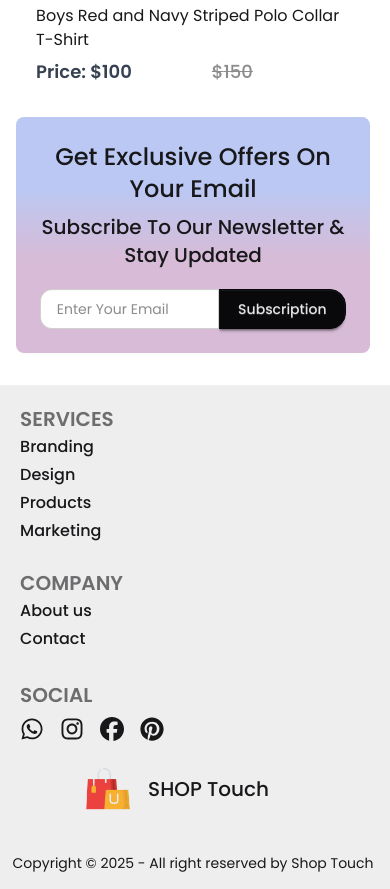
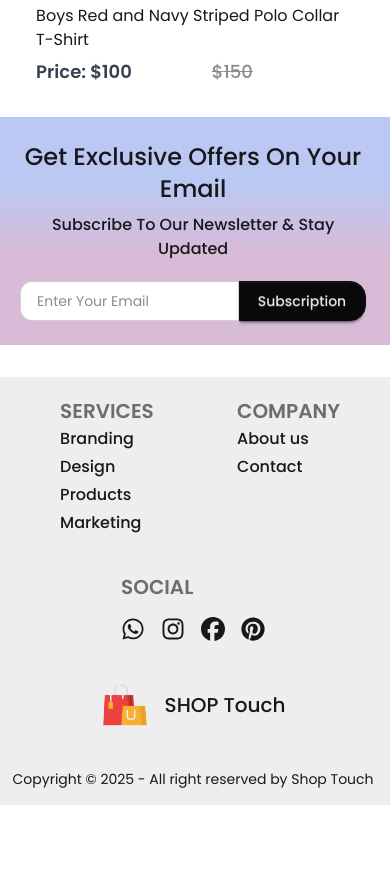
Before and after one commit to salman60mahmud/shop_touch, a React (Vite) app: page / in a window 390 px wide. Shown: the part 7132-8021 px from the top of the page. After the commit the page ends 7937 px from the top, so only its background shows below. Built offline with nearby package versions, Linux system fonts and the light colour scheme.

Commit message:
footer social

```diff
--- a/src/Components/Footer.jsx
+++ b/src/Components/Footer.jsx
@@ -5,8 +5,8 @@ import { Link } from 'react-router-dom';
 const Footer = () => {
   return (
     <div>
-      <footer className="footer bg-base-300 text-base-content p-6 sm:p-10">
-        <div className="w-full flex flex-col md:flex-row justify-between gap-8">
+      <footer className="footer bg-base-300 p-6 sm:p-10">
+        <div className="w-full max-w-[3000px] sm:mx-auto grid grid-cols-2  sm:flex sm:flex-row justify-center mx-10 sm:gap-4 md:gap-8 xl:-gap:256">
           {/* Services */}
           <nav className="flex-1">
             <h6 className="footer-title text-[20px]">Services</h6>
@@ -28,7 +28,7 @@ const Footer = () => {
           </nav>
 
           {/* Social */}
-          <nav className="flex-1">
+          <nav className="hidden sm:block">
             <h6 className="footer-title text-xl sm:text-xl">Social</h6>
             <div className="grid gap-4">
               <div className="grid grid-flow-col gap-4 justify-start">
@@ -45,28 +45,52 @@ const Footer = () => {
                   <FaPinterest />
                 </a>
               </div>
-              <div className='flex items-center gap-4 mt-2 mx-16 sm:mx-0'>
-                <Link to='/' end>
-                  <img src="/src/media/logo_big.png" alt="logo_big" className="h-12 w-auto" />
-                </Link>
-                <Link to='/' end>
-                  <p className='text-xl sm:text-2xl font-medium'>SHOP Touch</p>
-                </Link>
+            </div>
+          </nav>
+        </div>
+
+          {/* Social for mobile */}
+          <nav className="sm:hidden mx-auto">
+            <h6 className="footer-title text-xl sm:text-xl">Social</h6>
+            <div className="grid gap-4">
+              <div className="grid grid-flow-col gap-4 justify-start">
+                <a className='text-2xl transition duration-300 hover:-translate-y-1 hover:scale-110 cursor-pointer'>
+                  <FaWhatsapp />
+                </a>
+                <a className='text-2xl transition duration-300 hover:-translate-y-1 hover:scale-110 cursor-pointer'>
+                  <FaInstagram />
+                </a>
+                <a className='text-2xl transition duration-300 hover:-translate-y-1 hover:scale-110 cursor-pointer'>
+                  <FaFacebook />
+                </a>
+                <a className='text-2xl transition duration-300 hover:-translate-y-1 hover:scale-110 cursor-pointer'>
+                  <FaPinterest />
+                </a>
               </div>
             </div>
           </nav>
+
+        {/* brand logo */}
+        <div className='flex items-center gap-4 mx-auto'>
+          <Link to='/' end>
+            <img src="/src/media/logo_big.png" alt="logo_big" className="h-12 w-auto" />
+          </Link>
+          <Link to='/' end>
+            <p className='text-xl sm:text-2xl font-medium'>SHOP Touch</p>
+          </Link>
         </div>
-      </footer>
+
+      </footer >
 
       {/* Copyright */}
-      <footer className="bg-base-300">
+      < footer className="bg-base-300" >
         <aside className="w-full text-center p-4">
           <p className="text-sm sm:text-base md:text-lg">
             Copyright © {new Date().getFullYear()} - All right reserved by Shop Touch
           </p>
         </aside>
-      </footer>
-    </div>
+      </footer >
+    </div >
   );
 };
 
--- a/src/Components/NewsLetter.jsx
+++ b/src/Components/NewsLetter.jsx
@@ -1,8 +1,8 @@
 const NewsLetter = () => {
     return (
-        <div className="flex justify-between items-center flex-col my-8 md:my-16 lg:my-30 p-6 sm:p-10 md:p-16 lg:p-20 bg-gradient-to-b from-[#bac8f3] from-30% via-[#d7bbd7] via-60% to-[#d7bbd7] w-[90%] sm:w-[80%] xl:w-[65%] h-auto md:h-[40vh] mx-auto rounded-lg md:rounded-2xl">
+        <div className="flex justify-between items-center flex-col my-8 md:my-16 lg:my-30 p-6 sm:p-10 md:p-16 lg:p-20 bg-gradient-to-b from-[#bac8f3] from-30% via-[#d7bbd7] via-60% to-[#d7bbd7] sm:w-[80%] xl:w-[65%] h-auto md:h-[40vh] mx-auto sm:rounded-lg md:rounded-2xl">
             <h1 className="text-2xl sm:text-3xl md:text-4xl lg:text-5xl font-medium md:font-semibold text-center">Get Exclusive Offers On Your Email</h1>
-            <p className="text-xl sm:text-2xl lg:text-3xl font-medium md:font-semibold mt-2 sm:mt-3 md:mt-5 text-center">Subscribe To Our Newsletter & Stay Updated</p>
+            <p className="text-[16px] sm:text-2xl lg:text-3xl font-medium md:font-semibold mt-2 sm:mt-3 md:mt-5 text-center">Subscribe To Our Newsletter & Stay Updated</p>
 
             <div className="join mt-5">
                 <div>
```
